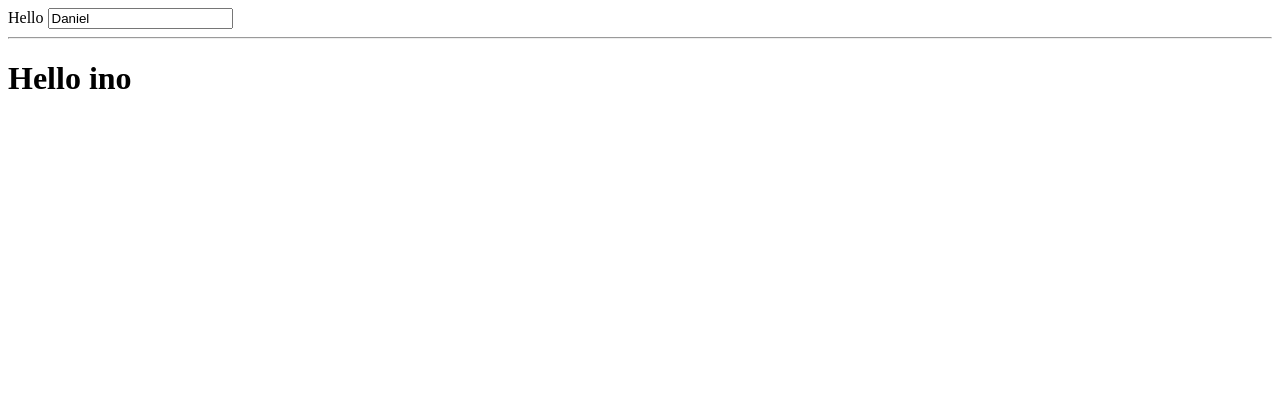
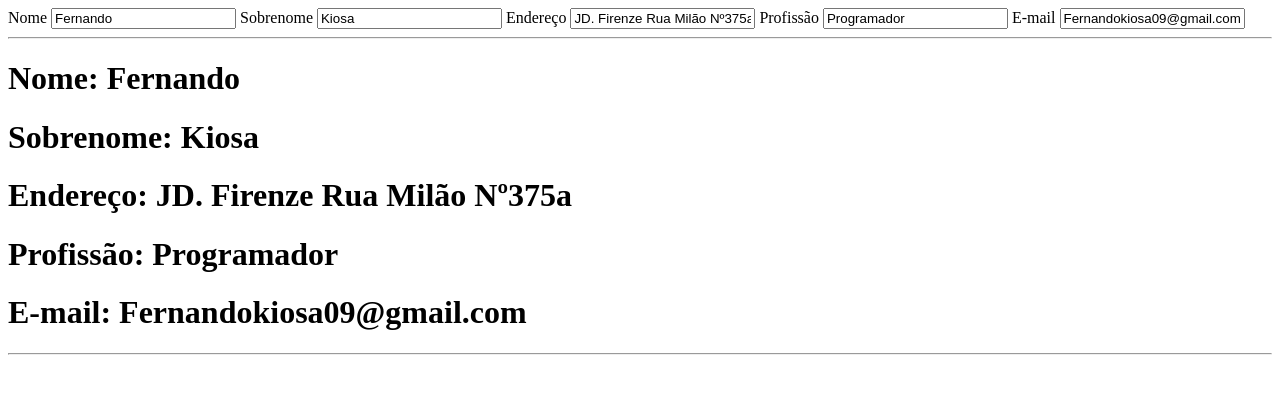
Before and after one commit to fernandokiosa/AngularJS, a plain HTML site: page index.html in a window 1280 px wide. Drawn offline with nearby package versions, Linux system fonts and the light colour scheme.

Commit message:
adicionado formulario

```diff
--- a/index.html
+++ b/index.html
@@ -6,8 +6,18 @@
     <script src="simplesController.js"></script>
 </head>
 <body ng-controller="simpleController">
-    Hello <input type="text" ng-model="user.name"/>
+    Nome <input type="text" ng-model="user.name"/>
+    Sobrenome <input type="text" ng-model="user.subname"/>
+    Endereço <input type="text" ng-model="user.address"/>
+    Profissão <input type="text" ng-model="user.profession"/>
+    E-mail <input type="text" ng-model="user.email"/>
     <hr/>
-    <h1>Hello {{user.email}}</h1>
+    <h1>Nome: {{user.name}}</h1>
+    <h1>Sobrenome: {{user.subname}}</h1>
+    <h1>Endereço: {{user.address}}</h1>
+    <h1>Profissão: {{user.profession}}</h1>
+    <h1>E-mail: {{user.email}}</h1>
+    <hr/>
+
 </body>
 </html>
--- a/simplesController.js
+++ b/simplesController.js
@@ -2,8 +2,12 @@ var app = angular.module('app', []);
 
 app.controller('simpleController', function ($scope) {
     $scope.user = {
-        name: "Daniel",
+        name: "Fernando",
+        subname: "Kiosa",
+        address: "JD. Firenze Rua Milão Nº375a",
+        profession: "Programador",
         id: 1,
-        email: 'ino'
+        email: 'Fernandokiosa09@gmail.com'
+
     }
 })
```
